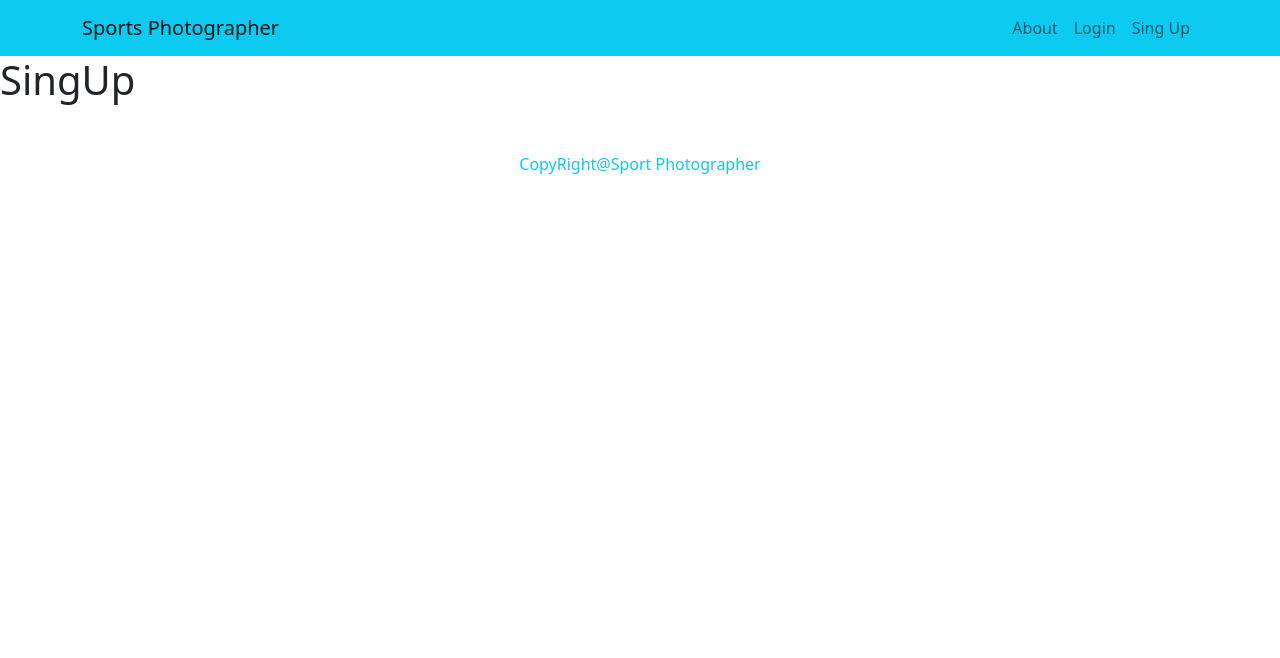
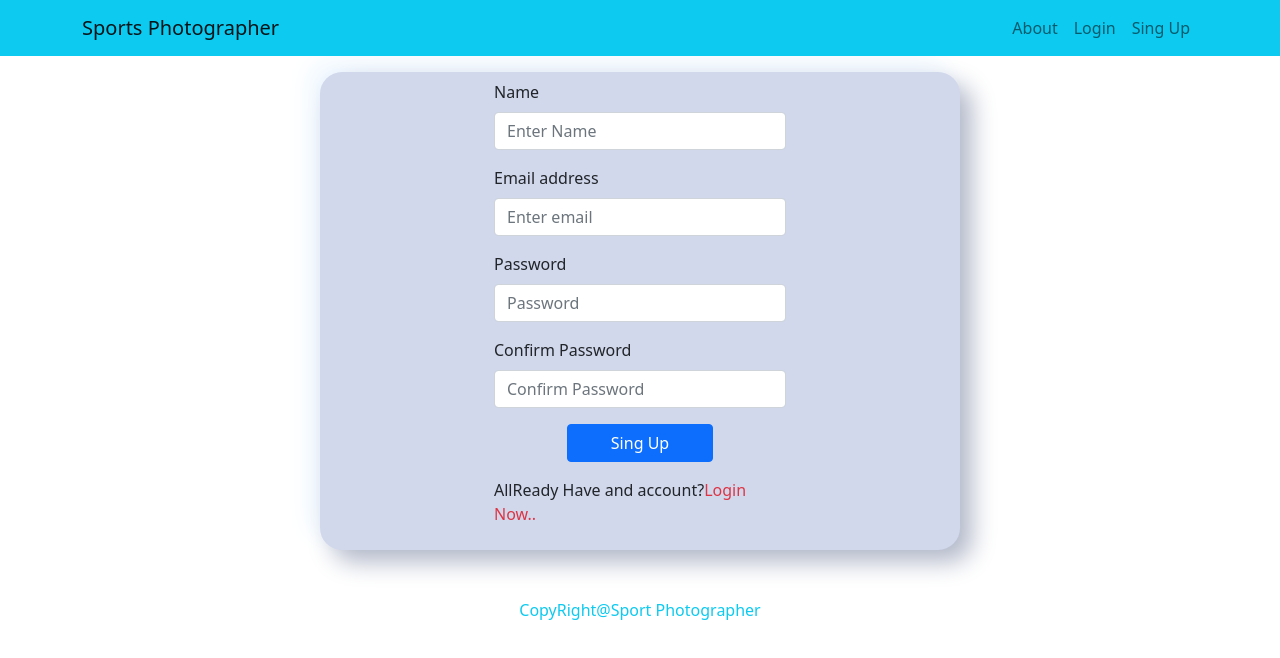
Before and after one commit to Nasirdiu/Assientment--10, a React (Create React App) app: page /singUp in a window 1280 px wide. Shown: the top 658 px of the page. Built offline with nearby package versions, Linux system fonts and the light colour scheme.

Commit message:
login singup degin

```diff
--- a/src/Pages/Home/Services/Services.js
+++ b/src/Pages/Home/Services/Services.js
@@ -8,7 +8,7 @@ const Services = ({ service }) => {
         <img src={img} className="card-img-top rounded-3" alt="..." />
         <div className="card-body">
           <h5 className="card-title">{name}</h5>
-          <h6>{price}</h6>
+          <h6>Per Day:${price}</h6>
           <p className="card-text">{description}</p>
           <button className="btn btn-info d-block mx-auto w-50">Details</button>
         </div>
--- /dev/null
+++ b/src/Pages/Login/Login/Login.css
@@ -0,0 +1,7 @@
+.login{
+-webkit-border-radius: 22px;
+border-radius: 22px;
+background: #D1D8EC;
+-webkit-box-shadow: 12px 12px 24px #b2b8c9, -12px -12px 24px #f0f8ff;
+box-shadow: 12px 12px 24px #b2b8c9, -12px -12px 24px #f0f8ff;
+}
--- a/src/Pages/Login/Login/Login.js
+++ b/src/Pages/Login/Login/Login.js
@@ -1,11 +1,55 @@
-import React from 'react';
+import React from "react";
+import { Button, Form } from "react-bootstrap";
+import { Link } from "react-router-dom";
+import "./Login.css";
+const Login = () => {
+  return (
+    <div className="container w-50  login mt-3">
+      <div className="w-50 d-d-block mx-auto p-2">
+        <Form>
+          <Form.Group className="mb-3" controlId="formBasicEmail">
+            <Form.Label>Email address</Form.Label>
+            <Form.Control type="email" placeholder="Enter email" />
+            <Form.Text className="text-muted">
+              We'll never share your email with anyone else.
+            </Form.Text>
+          </Form.Group>
 
-const Login = () => {
-    return (
-        <div>
-            <h1>Login</h1>
-        </div>
-    );
+          <Form.Group className="mb-3" controlId="formBasicPassword">
+            <Form.Label>Password</Form.Label>
+            <Form.Control type="password" placeholder="Password" />
+          </Form.Group>
+          <p>
+          Loss Password And Forget?
+          <Link
+
+            className="from-link text-decoration-none text-danger"
+            to=""
+          >
+            Forget Password
+          </Link>
+        </p>
+          <Button
+            className="mb-3 w-50 mx-auto d-block"
+            variant="primary"
+            type="submit"
+          >
+            Login
+          </Button>
+
+        <p>
+          AllReady Have and account?
+          <Link
+            className="from-link text-decoration-none text-danger"
+            to="/singUp"
+          >
+            Register Now..
+          </Link>
+        </p>
+        </Form>
+      </div>
+    </div>
+  );
 };
 
 export default Login;
--- a/src/Pages/Login/SingUp/SingUp.js
+++ b/src/Pages/Login/SingUp/SingUp.js
@@ -1,10 +1,49 @@
 import React from 'react';
+import { Button, Form } from 'react-bootstrap';
+import { Link } from 'react-router-dom';
 
 const SingUp = () => {
     return (
-        <div>
-            <h1>SingUp</h1>
+        <div className="container w-50  login mt-3">
+        <div className="w-50 d-d-block mx-auto p-2">
+          <Form>
+            <Form.Group className="mb-3" controlId="name">
+              <Form.Label>Name</Form.Label>
+              <Form.Control type="text" placeholder="Enter Name" />
+            </Form.Group>
+            <Form.Group className="mb-3" controlId="formBasicEmail">
+              <Form.Label>Email address</Form.Label>
+              <Form.Control type="email" placeholder="Enter email" />
+            </Form.Group>
+
+            <Form.Group className="mb-3" controlId="formBasicPassword">
+              <Form.Label>Password</Form.Label>
+              <Form.Control type="password" placeholder="Password" />
+            </Form.Group>
+            <Form.Group className="mb-3" controlId="formBasicPassword">
+              <Form.Label>Confirm Password</Form.Label>
+              <Form.Control type="password" placeholder="Confirm Password" />
+            </Form.Group>
+
+            <Button
+              className="mb-3 w-50 mx-auto d-block"
+              variant="primary"
+              type="submit"
+            >
+              Sing Up
+            </Button>
+            <p>
+          AllReady Have and account?
+          <Link
+            className="from-link text-decoration-none text-danger"
+            to="/login"
+          >
+            Login Now..
+          </Link>
+        </p>
+          </Form>
         </div>
+      </div>
     );
 };
 
```
Also changed, not shown: public/service.json (deleted, +0 -44 lines).
